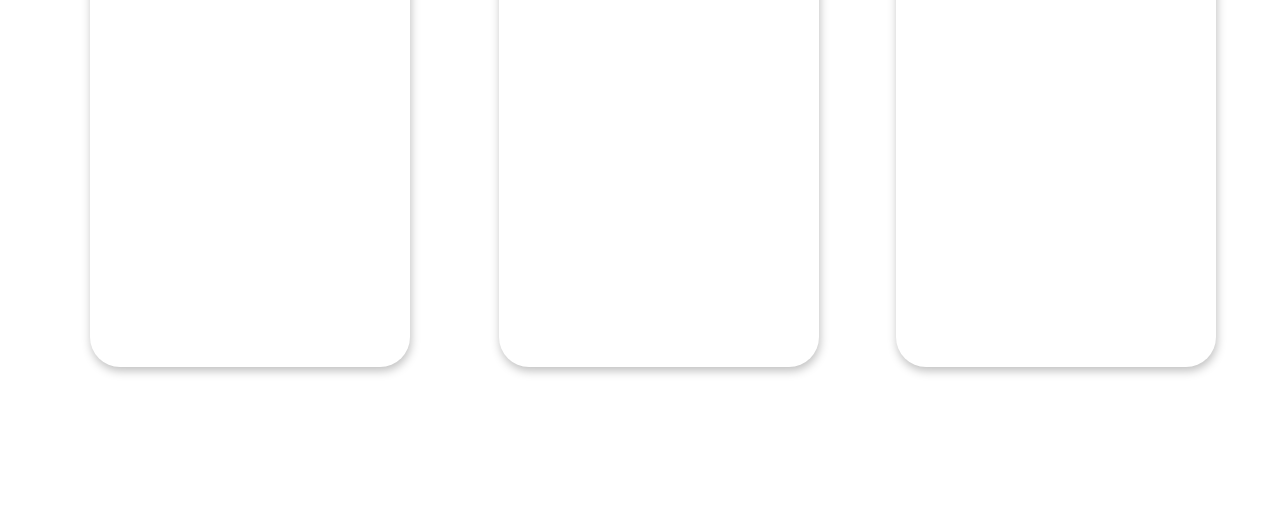
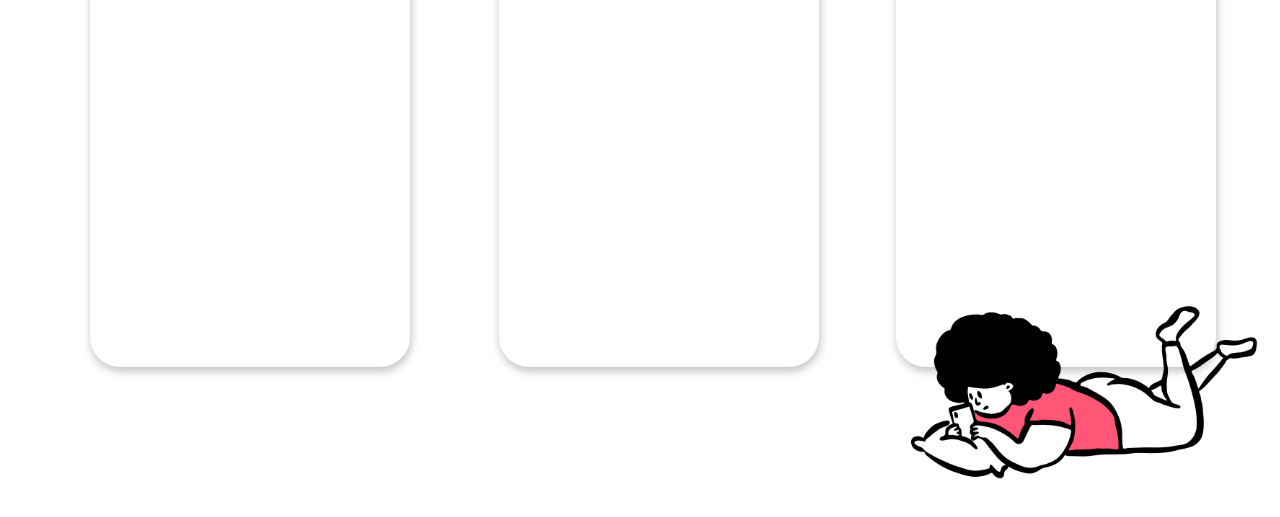
Before and after one commit to DevthanAI/DecisionMaker, a plain HTML site: page index.html in a window 1280 px wide. Shown: the part 263-780 px from the top of the page. Drawn offline with Linux system fonts and the light colour scheme.

Commit message:
Add adjustable woman

```diff
--- a/index.html
+++ b/index.html
@@ -26,6 +26,7 @@
             Choice 3
         </div>
     </div>
+    <img class="laying-woman" src="./img/laying 1.png">
     <br><br>
     <!-- <form id="myForm">
         <label for="choice1">Choice 1</label>
--- a/public/css/style.css
+++ b/public/css/style.css
@@ -91,3 +91,11 @@
 
     color: #F281B7;
 }
+
+.laying-woman {
+    position: absolute;
+    height: 30%;
+    top: 65%;
+    left: 70%;
+    z-index: 1;
+}
```
Also changed, not shown: public/img/laying 1.png (added).
